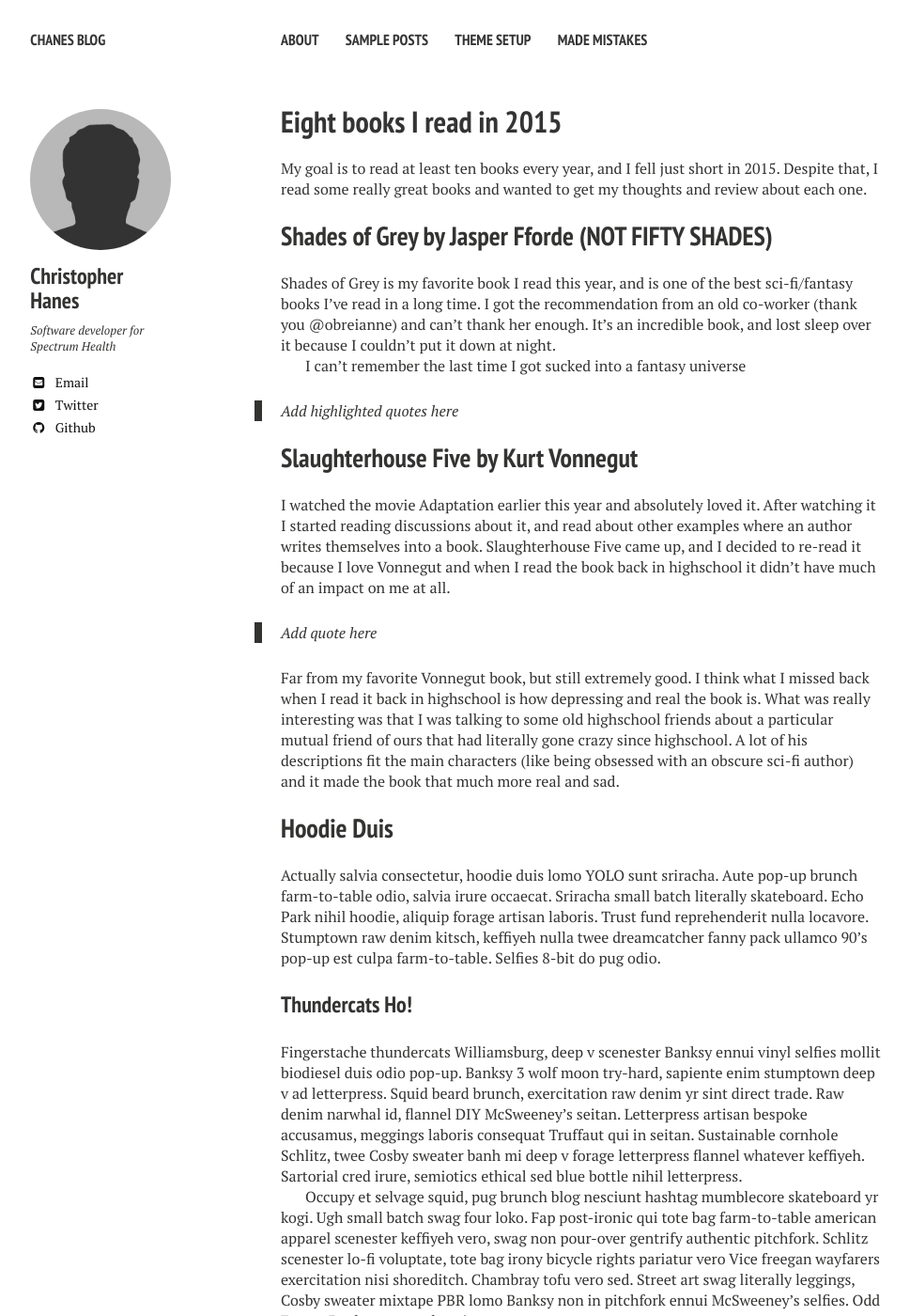
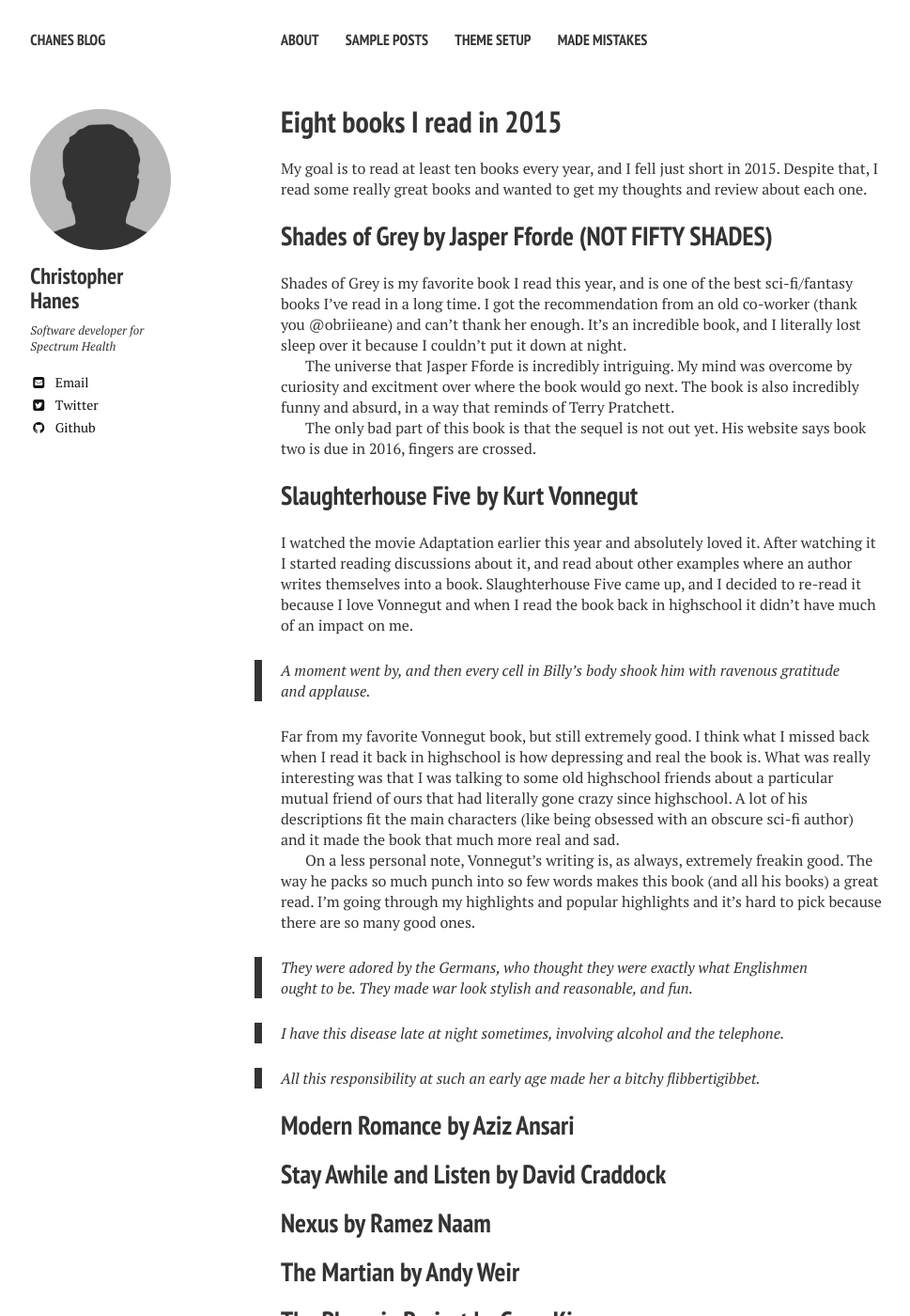
Before and after one commit to cshanes/cshanes.github.io, a Jekyll site: the page built from _posts/2015-01-06-book-reviews.md, in a window 1280 px wide and 1400 px high. Shown: the whole window at 94% size, without its empty margins (21-990 px from the left). Built offline with Jekyll 4.4.1, drawn with Linux system fonts in a browser that asks for light colours; nearby versions of some CDN libraries; some of the changed text lies outside the part shown.

Commit message:
committing work in progress

```diff
--- a/_posts/2015-01-06-book-reviews.md
+++ b/_posts/2015-01-06-book-reviews.md
@@ -10,28 +10,36 @@ My goal is to read at least ten books every year, and I fell just short in 2015.
 
 ## Shades of Grey by Jasper Fforde (NOT FIFTY SHADES)
 
-Shades of Grey is my favorite book I read this year, and is one of the best sci-fi/fantasy books I've read in a long time. I got the recommendation from an old co-worker (thank you @obreianne) and can't thank her enough. It's an incredible book, and lost sleep over it because I couldn't put it down at night.
+Shades of Grey is my favorite book I read this year, and is one of the best sci-fi/fantasy books I've read in a long time. I got the recommendation from an old co-worker (thank you @obriieane) and can't thank her enough. It's an incredible book, and I literally lost sleep over it because I couldn't put it down at night.
 
-I can't remember the last time I got sucked into a fantasy universe
+The universe that Jasper Fforde is incredibly intriguing. My mind was overcome by curiosity and excitment over where the book would go next. The book is also incredibly funny and absurd, in a way that reminds of Terry Pratchett.
 
->Add highlighted quotes here
+The only bad part of this book is that the sequel is not out yet. His website says book two is due in 2016, fingers are crossed.
 
 ## Slaughterhouse Five by Kurt Vonnegut
 
-I watched the movie Adaptation earlier this year and absolutely loved it. After watching it I started reading discussions about it, and read about other examples where an author writes themselves into a book. Slaughterhouse Five came up, and I decided to re-read it because I love Vonnegut and when I read the book back in highschool it didn't have much of an impact on me at all.
+I watched the movie Adaptation earlier this year and absolutely loved it. After watching it I started reading discussions about it, and read about other examples where an author writes themselves into a book. Slaughterhouse Five came up, and I decided to re-read it because I love Vonnegut and when I read the book back in highschool it didn't have much of an impact on me.
 
-> Add quote here
+> A moment went by, and then every cell in Billy’s body shook him with ravenous gratitude and applause.
 
 Far from my favorite Vonnegut book, but still extremely good. I think what I missed back when I read it back in highschool is how depressing and real the book is. What was really interesting was that I was talking to some old highschool friends about a particular mutual friend of ours that had literally gone crazy since highschool. A lot of his descriptions fit the main characters (like being obsessed with an obscure sci-fi author) and it made the book that much more real and sad.
 
-## Hoodie Duis
+On a less personal note, Vonnegut's writing is, as always, extremely freakin good. The way he packs so much punch into so few words makes this book (and all his books) a great read. I'm going through my highlights and popular highlights and it's hard to pick because there are so many good ones.
 
-Actually salvia consectetur, hoodie duis lomo YOLO sunt sriracha. Aute pop-up brunch farm-to-table odio, salvia irure occaecat. Sriracha small batch literally skateboard. Echo Park nihil hoodie, aliquip forage artisan laboris. Trust fund reprehenderit nulla locavore. Stumptown raw denim kitsch, keffiyeh nulla twee dreamcatcher fanny pack ullamco 90's pop-up est culpa farm-to-table. Selfies 8-bit do pug odio.
+> They were adored by the Germans, who thought they were exactly what Englishmen ought to be. They made war look stylish and reasonable, and fun.
 
-### Thundercats Ho!
+> I have this disease late at night sometimes, involving alcohol and the telephone.
 
-Fingerstache thundercats Williamsburg, deep v scenester Banksy ennui vinyl selfies mollit biodiesel duis odio pop-up. Banksy 3 wolf moon try-hard, sapiente enim stumptown deep v ad letterpress. Squid beard brunch, exercitation raw denim yr sint direct trade. Raw denim narwhal id, flannel DIY McSweeney's seitan. Letterpress artisan bespoke accusamus, meggings laboris consequat Truffaut qui in seitan. Sustainable cornhole Schlitz, twee Cosby sweater banh mi deep v forage letterpress flannel whatever keffiyeh. Sartorial cred irure, semiotics ethical sed blue bottle nihil letterpress.
+> All this responsibility at such an early age made her a bitchy flibbertigibbet.
 
-Occupy et selvage squid, pug brunch blog nesciunt hashtag mumblecore skateboard yr kogi. Ugh small batch swag four loko. Fap post-ironic qui tote bag farm-to-table american apparel scenester keffiyeh vero, swag non pour-over gentrify authentic pitchfork. Schlitz scenester lo-fi voluptate, tote bag irony bicycle rights pariatur vero Vice freegan wayfarers exercitation nisi shoreditch. Chambray tofu vero sed. Street art swag literally leggings, Cosby sweater mixtape PBR lomo Banksy non in pitchfork ennui McSweeney's selfies. Odd Future Banksy non authentic.
+## Modern Romance by Aziz Ansari
 
-Aliquip enim artisan dolor post-ironic. Pug tote bag Marfa, deserunt pour-over Portland wolf eu odio intelligentsia american apparel ugh ea. Sunt viral et, 3 wolf moon gastropub pug id. Id fashion axe est typewriter, mlkshk Portland art party aute brunch. Sint pork belly Cosby sweater, deep v mumblecore kitsch american apparel. Try-hard direct trade tumblr sint skateboard. Adipisicing bitters excepteur biodiesel, pickled gastropub aute veniam.
+## Stay Awhile and Listen by David Craddock
+
+## Nexus by Ramez Naam
+
+## The Martian by Andy Weir
+
+## The Phoenix Project by Gene Kim
+
+## Steve Jobs by Walter Isaacson
```
